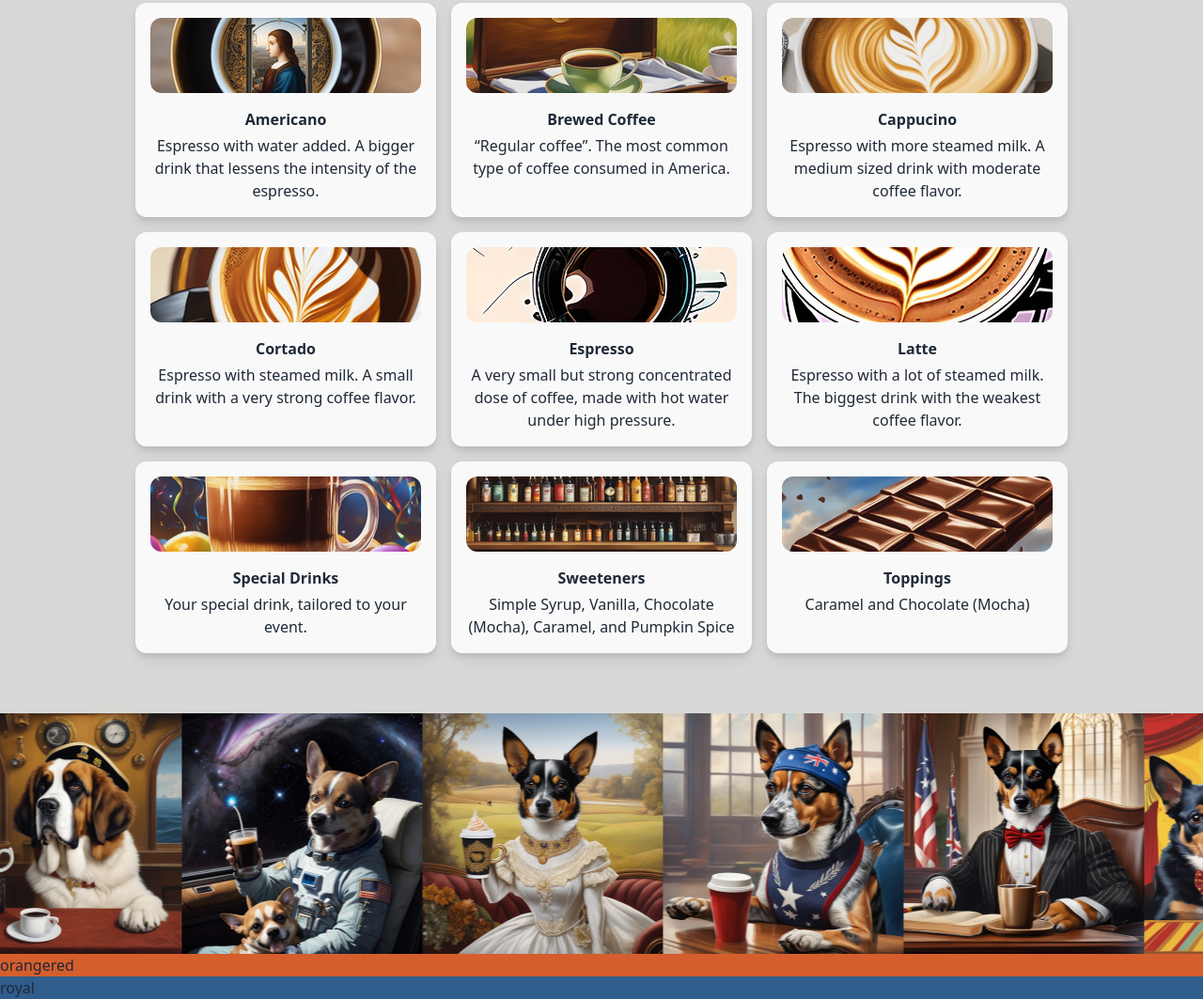
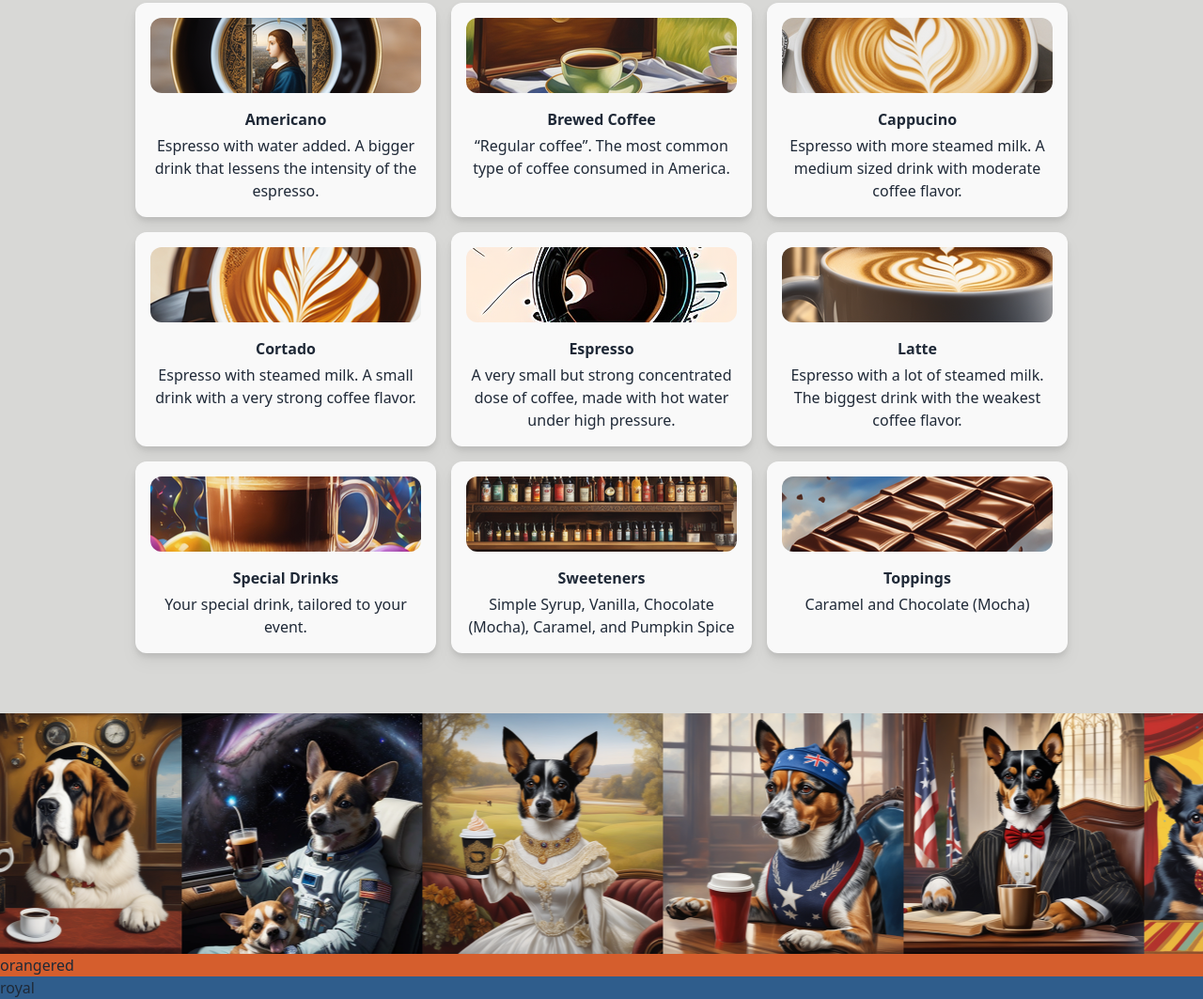
Before and after one commit to AndrewB-S/SYBCoffee, an Astro site: page / in a window 1280 px wide. Shown: the part 981-2044 px from the top of the page at 94% size. Built offline with nearby package versions, Linux system fonts and the light colour scheme; Astro itself is replaced by a stand-in of ours.

Commit message:
Update Drinks “latte”

```diff
--- a/src/content/drinks/latte.md
+++ b/src/content/drinks/latte.md
@@ -1,5 +1,5 @@
 ---
 title: Latte
-image: _astro/00238-1071363388.png
+image: _astro/renaissance-style-portrait-espresso-shot-of-coffee-in-a-small-cup-centered-golden-ratio-best-qua-694949625.png
 ---
 Espresso with a lot of steamed milk. The biggest drink with the weakest coffee flavor.
```
